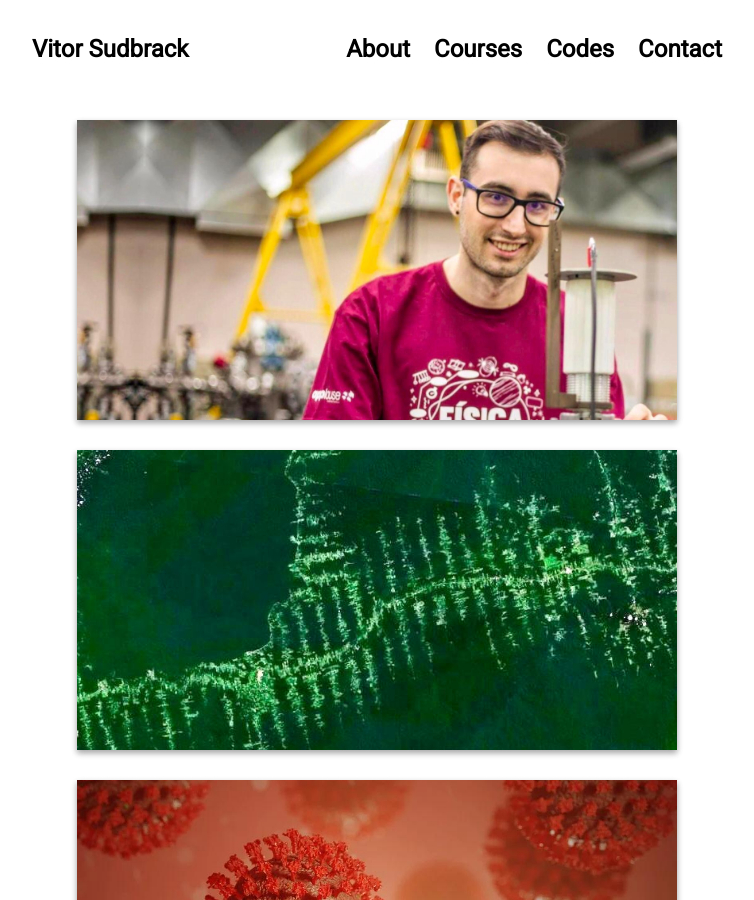
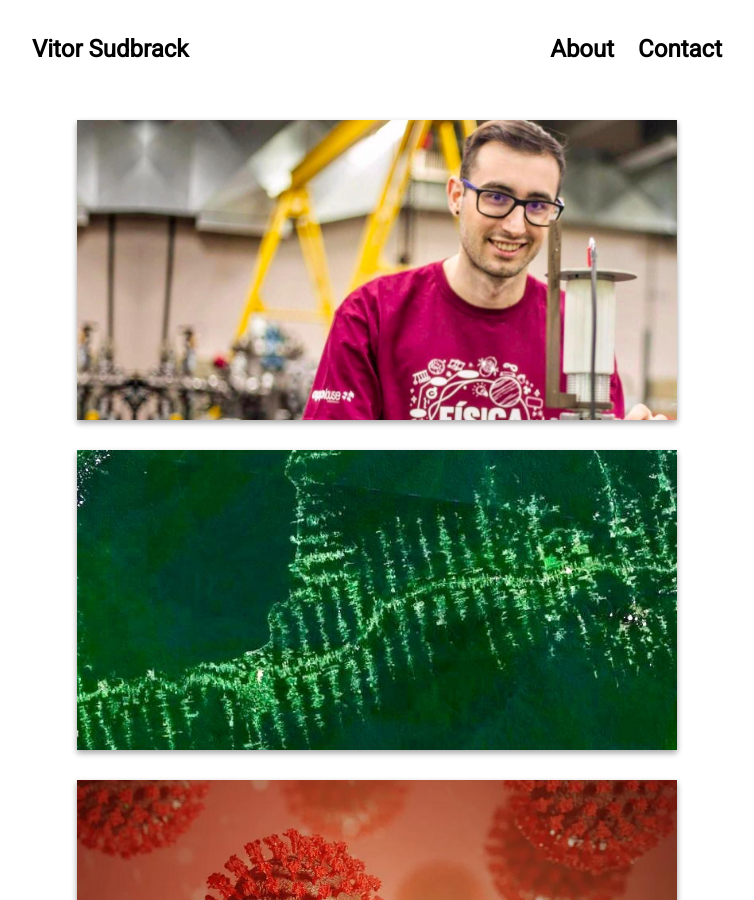
Before and after one commit to vsudbrack/vsudbrack.github.io, a Jekyll site: the page built from index.md, in a window 1280 px wide and 900 px high. Shown: the whole window, without its empty margins (263-1017 px from the left). Built offline with Jekyll 4.4.1, drawn with Linux system fonts in a browser that asks for light colours; nearby versions of some CDN libraries; comment, search, counter and statistics services are not loaded; a style sheet for code colours, icons or effects is not loaded.

Commit message:
remove menu codes and courses

```diff
--- a/_data/settings.yml
+++ b/_data/settings.yml
@@ -4,8 +4,8 @@
 menu:
 #- {name: 'Projects', url: '#'}
 - {name: 'About', url: 'about'}
-- {name: 'Courses', url: 'courses.html'}
-- {name: 'Codes', url: 'codes.html'}
+#- {name: 'Courses', url: 'courses.html'}
+#- {name: 'Codes', url: 'codes.html'}
 - {name: 'Contact', url: 'contact'}
 
 seo:
```
